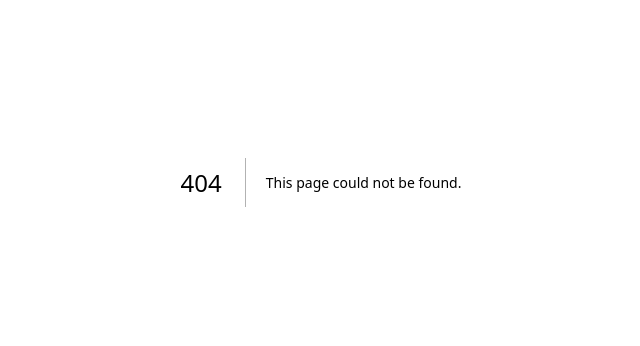
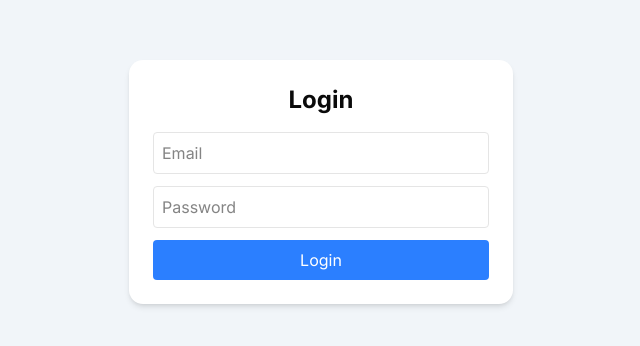
Before and after one commit to rizkyaz0/go-absen, a Next.js app: page /login in a window 1280 px wide. Before the commit this address had no page. Shown: the part 218-564 px from the top of the page, without its empty margins (319-959 px from the left). Built offline with nearby package versions, Linux system fonts and the light colour scheme.

Commit message:
Tambahkan fitur login

```diff
--- /dev/null
+++ b/app/(auth)/login/page.tsx
@@ -0,0 +1,65 @@
+"use client";
+
+import { useState } from "react";
+import { useRouter } from "next/navigation";
+
+export default function LoginPage() {
+  const router = useRouter();
+  const [email, setEmail] = useState("");
+  const [password, setPassword] = useState("");
+  const [message, setMessage] = useState("");
+
+  const handleLogin = async (e: React.FormEvent) => {
+    e.preventDefault();
+
+    try {
+      const res = await fetch("/api/login", {
+        method: "POST",
+        headers: { "Content-Type": "application/json" },
+        body: JSON.stringify({ email, password }),
+      });
+
+      const data = await res.json();
+      if (!res.ok) {
+        setMessage(data.error || "Login gagal");
+        return;
+      }
+
+      router.push(data.redirectUrl); // redirect sesuai role
+    } catch (err) {
+      setMessage("Terjadi error");
+    }
+  };
+
+  return (
+    <div className="min-h-screen flex items-center justify-center bg-slate-100">
+      <form
+        onSubmit={handleLogin}
+        className="bg-white p-6 rounded-xl shadow-md w-96"
+      >
+        <h1 className="text-2xl font-bold mb-4 text-center">Login</h1>
+        <input
+          type="email"
+          placeholder="Email"
+          className="w-full border p-2 rounded mb-3"
+          value={email}
+          onChange={(e) => setEmail(e.target.value)}
+        />
+        <input
+          type="password"
+          placeholder="Password"
+          className="w-full border p-2 rounded mb-3"
+          value={password}
+          onChange={(e) => setPassword(e.target.value)}
+        />
+        <button
+          type="submit"
+          className="w-full bg-blue-500 text-white py-2 rounded hover:bg-blue-600"
+        >
+          Login
+        </button>
+        {message && <p className="mt-3 text-center text-red-500">{message}</p>}
+      </form>
+    </div>
+  );
+}
--- /dev/null
+++ b/app/api/login/route.ts
@@ -0,0 +1,53 @@
+import { NextResponse } from "next/server";
+import { prisma } from "@/prisma";
+
+export async function POST(req: Request) {
+  try {
+    const { email, password } = await req.json();
+
+    if (!email || !password) {
+      return NextResponse.json(
+        { error: "Email dan password wajib diisi" },
+        { status: 400 }
+      );
+    }
+
+    const user = await prisma.user.findUnique({ where: { email } });
+
+    if (!user) {
+      return NextResponse.json(
+        { error: "User tidak ditemukan" },
+        { status: 404 }
+      );
+    }
+
+    if (user.password !== password) {
+      return NextResponse.json({ error: "Password salah" }, { status: 401 });
+    }
+
+    // Tentukan redirect URL
+    const redirectUrl = user.roleId === 1 ? "/admin" : "/dashboard";
+
+    const response = NextResponse.json({
+      message: "Login berhasil",
+      redirectUrl,
+    });
+
+    // Set cookie roleId httpOnly
+    response.cookies.set({
+      name: "roleId",
+      value: user.roleId.toString(),
+      path: "/",
+      httpOnly: true, // tidak bisa diubah di browser
+      maxAge: 60 * 60 * 24,
+    });
+
+    return response;
+  } catch (error) {
+    console.error(error);
+    return NextResponse.json(
+      { error: "Terjadi kesalahan server" },
+      { status: 500 }
+    );
+  }
+}
--- /dev/null
+++ b/middleware.ts
@@ -0,0 +1,36 @@
+import { NextResponse } from "next/server";
+import type { NextRequest } from "next/server";
+
+// Halaman yang bisa diakses user selain roleId 1
+const allowedForNonAdmin = ["/dashboard"];
+// Halaman yang tidak perlu middleware
+const publicPaths = ["/login", "/register"];
+
+export function middleware(req: NextRequest) {
+  const { pathname } = req.nextUrl;
+
+  // Lewati halaman publik (login, register, dll)
+  if (publicPaths.some((path) => pathname.startsWith(path))) {
+    return NextResponse.next();
+  }
+
+  const roleId = req.cookies.get("roleId")?.value;
+
+  // Kalau tidak ada cookie roleId → redirect ke login
+  if (!roleId) {
+    return NextResponse.redirect(new URL("/login", req.url));
+  }
+
+  // Kalau roleId bukan 1 → hanya boleh akses halaman tertentu
+  if (roleId !== "3" && !allowedForNonAdmin.includes(pathname)) {
+    return NextResponse.redirect(new URL("/dashboard", req.url));
+  }
+
+  // Role 1 atau halaman diizinkan → lanjut
+  return NextResponse.next();
+}
+
+// Middleware dijalankan di semua halaman kecuali /api, /_next, favicon
+export const config = {
+  matcher: ["/((?!api|_next|favicon.ico).*)"],
+};
```
